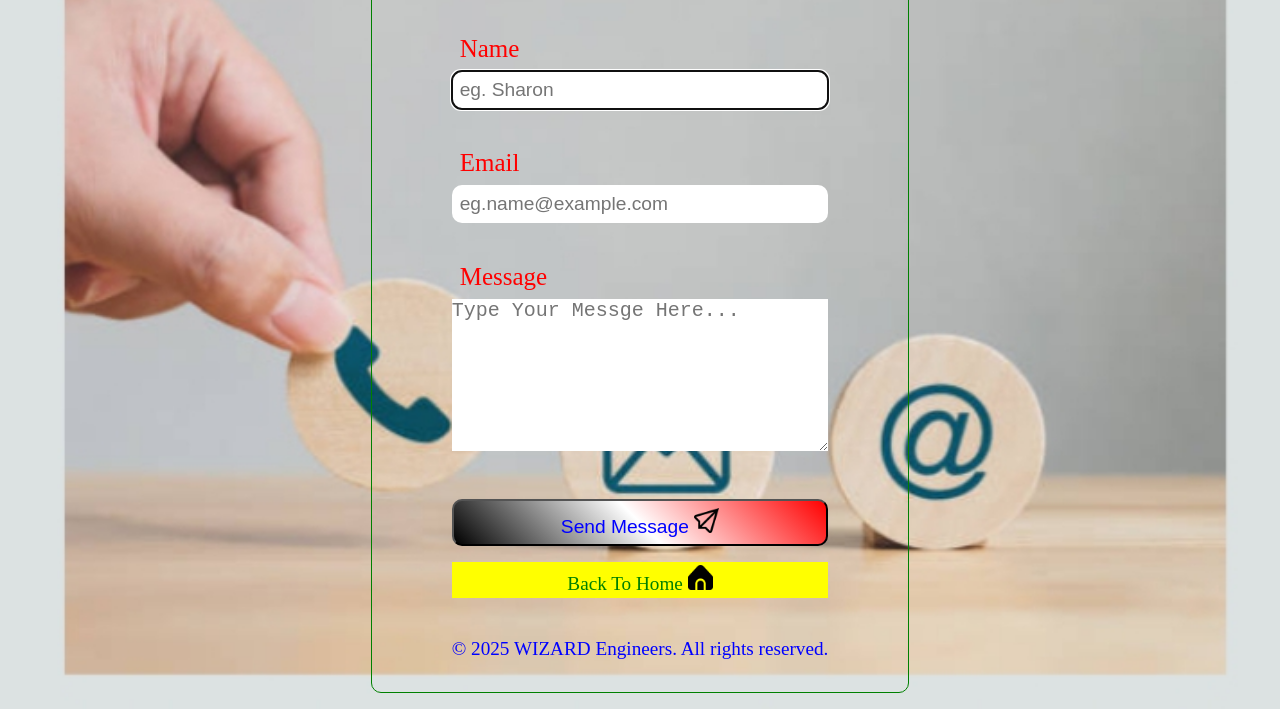
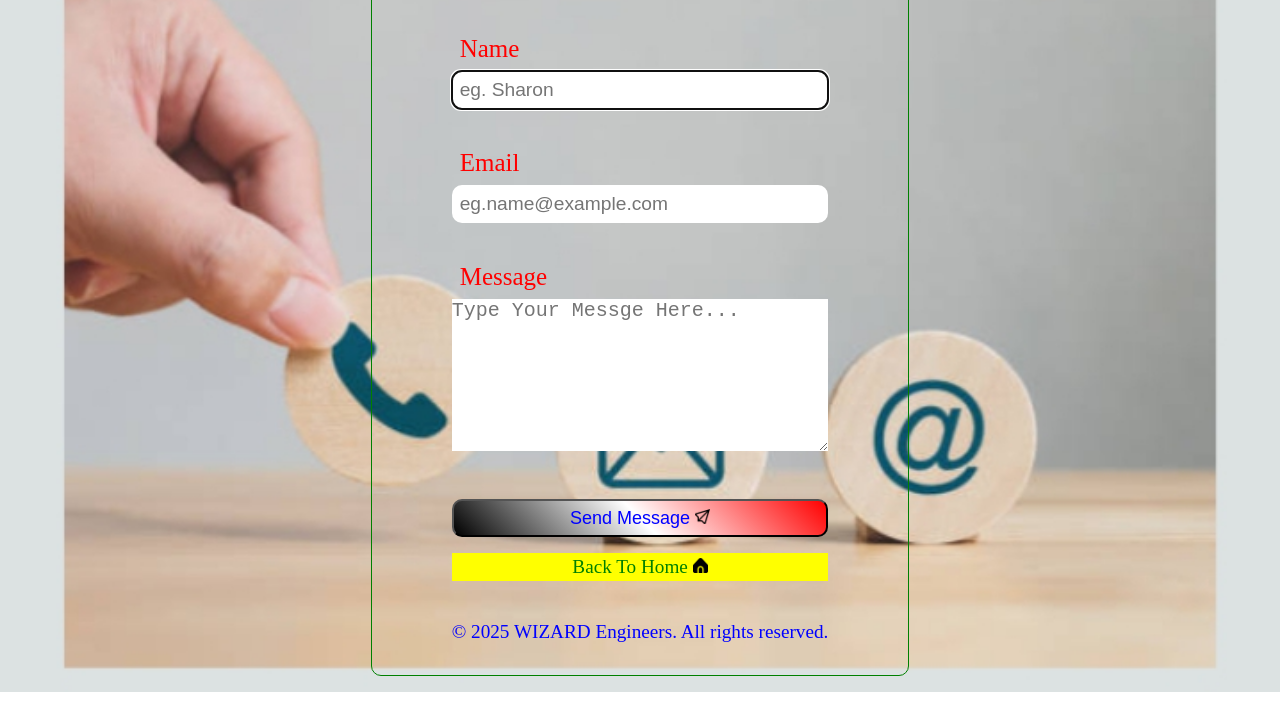
Before and after one commit to Molecule81/portfolio, a website: page public/contact.html in a window 1280 px wide. Shown: the part 134-843 px from the top of the page. Drawn offline with Linux system fonts and the light colour scheme.

Commit message:
Update contact.css

```diff
--- a/public/contact.css
+++ b/public/contact.css
@@ -68,12 +68,12 @@ a:hover{
     background-color: rgb(250, 250, 94);
 }
 img{
-    width: 25px;
-    height: 25px;
+    width: 15px;
+    height: 15px;
 }
 button{
     border-radius: 10px;
-    font-size: larger;
+    font-size: large;
     cursor: pointer;
     color: blue;
     margin-top: 3rem;
```
